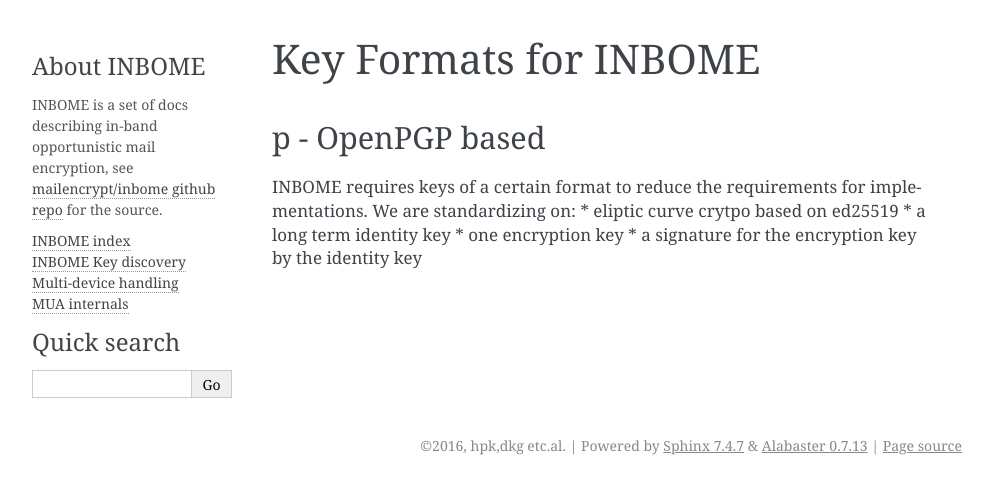
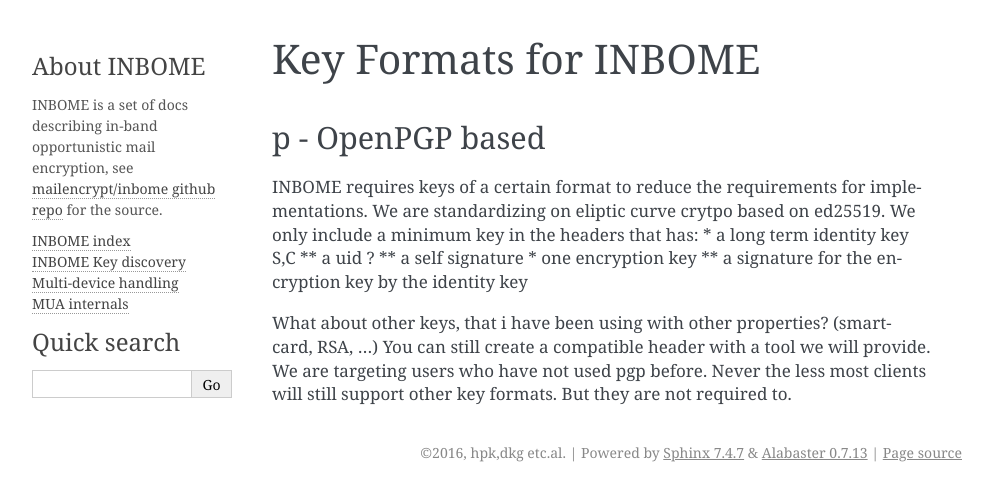
Before and after one commit to autocrypt/autocrypt, a Sphinx documentation site: the page built from doc/key-formats.rst, in a window 1280 px wide. Shown: the top 501 px of the page, without its empty margins (148-1141 px from the left). Built offline with Sphinx 7.4.7, drawn with Linux system fonts in a browser that asks for light colours.

Commit message:
more comments about key format

```diff
--- a/doc/key-formats.rst
+++ b/doc/key-formats.rst
@@ -6,8 +6,16 @@
 -----------------
 
 INBOME requires keys of a certain format to reduce the requirements for implementations.
-We are standardizing on:
-* eliptic curve crytpo based on ed25519
-* a long term identity key
+We are standardizing on eliptic curve crytpo based on ed25519.
+We only include a minimum key in the headers that has:
+* a long term identity key S,C
+** a uid ?
+** a self signature
 * one encryption key
-* a signature for the encryption key by the identity key
+** a signature for the encryption key by the identity key
+
+What about other keys, that i have been using with other properties?
+(smart-card, RSA, ...)
+You can still create a compatible header with a tool we will provide. We are
+targeting users who have not used pgp before. Never the less most clients will
+still support other key formats. But they are not required to.
```
Also changed, not shown: doc/reasons.rst (+7 -0 lines).
